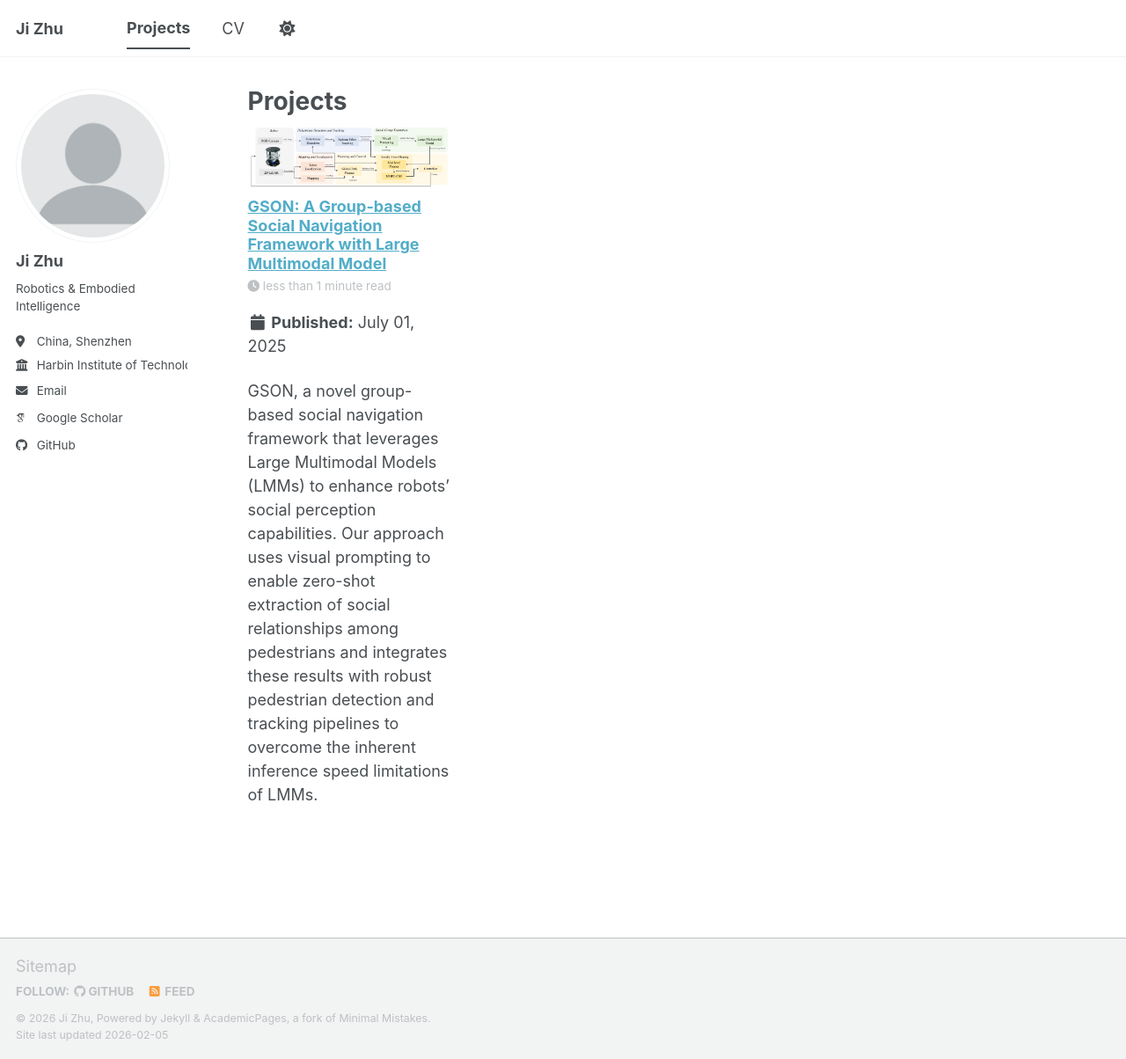
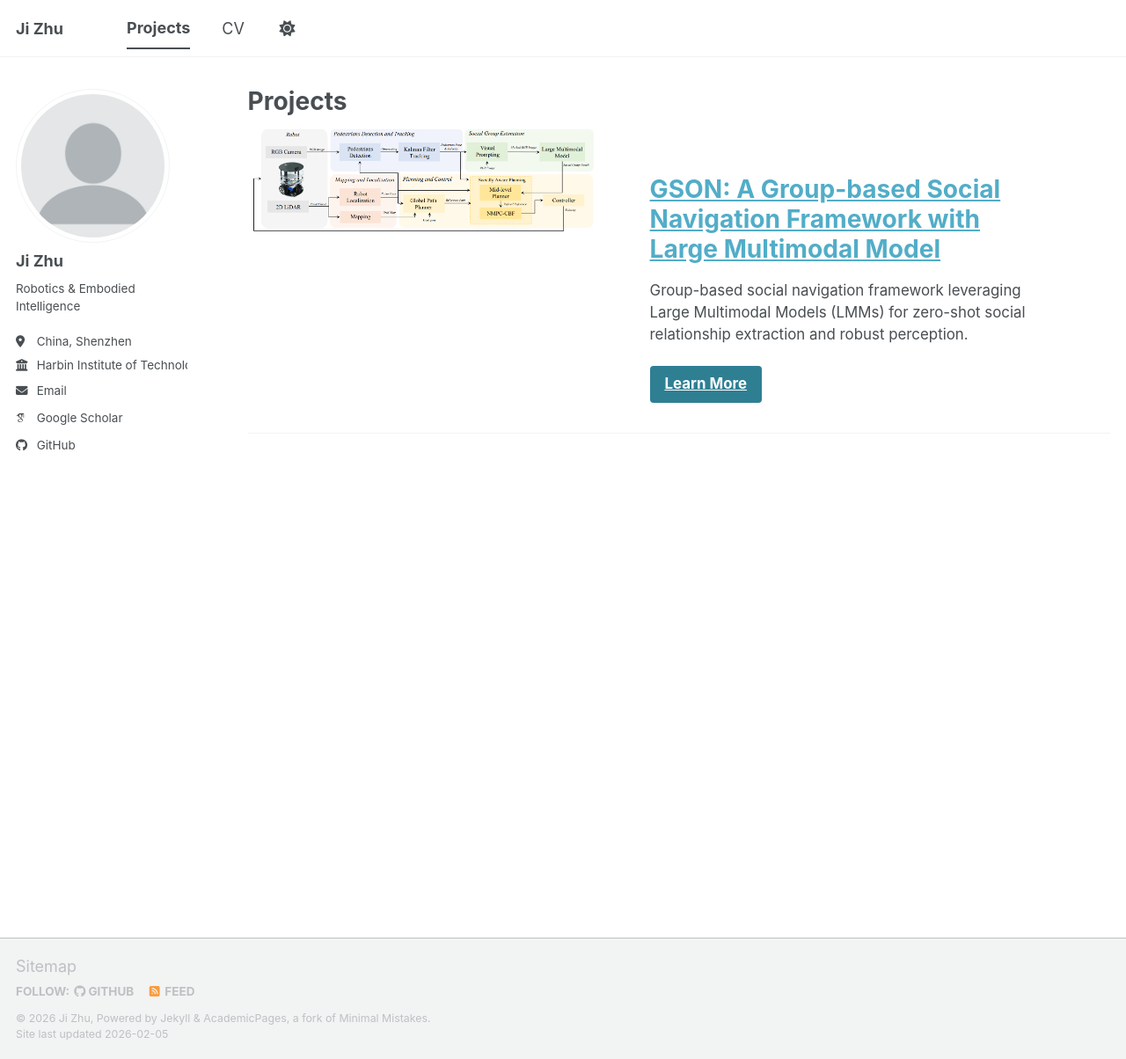
Before and after one commit to qitanda/qitanda.cn, a Jekyll site: the page built from _pages/year-archive.html, in a window 1280 px wide and 1204 px high. Shown: the whole window at 88% size. Built offline with Jekyll 4.4.1, drawn with Linux system fonts in a browser that asks for light colours; some web fonts are replaced; a script bundle is joined from its source files by our own code; library files that are not in the unit come from our copies.

Commit message:
add GSON2

```diff
--- a/_pages/year-archive.html
+++ b/_pages/year-archive.html
@@ -8,8 +8,44 @@ redirect_from:
 ---
 
 {% include base_path %}
-<div class="grid__wrapper">
+<div class="feature__wrapper">
   {% for post in site.posts reversed %}
-    {% include archive-single.html type="grid" %}
+    {% if post.header.teaser %}
+      {% capture teaser %}{{ post.header.teaser }}{% endcapture %}
+    {% else %}
+      {% assign teaser = site.teaser %}
+    {% endif %}
+
+    <div class="feature__item--left">
+      <div class="archive__item">
+        {% if teaser %}
+          <div class="archive__item-teaser">
+            <a href="{{ base_path }}{{ post.url }}" rel="permalink">
+              <img src=
+                {% if teaser contains "://" %}
+                  "{{ teaser }}"
+                {% else %}
+                  "{{ teaser | prepend: "/images/" | prepend: base_path }}"
+                {% endif %}
+                alt="">
+            </a>
+          </div>
+        {% endif %}
+
+        <div class="archive__item-body">
+          <h2 class="archive__item-title" itemprop="headline">
+            <a href="{{ base_path }}{{ post.url }}" rel="permalink">{{ post.title }}</a>
+          </h2>
+
+          {% if post.excerpt %}
+            <div class="archive__item-excerpt" itemprop="description">
+              {{ post.excerpt | markdownify }}
+            </div>
+          {% endif %}
+
+          <p><a href="{{ base_path }}{{ post.url }}" class="btn">Learn More</a></p>
+        </div>
+      </div>
+    </div>
   {% endfor %}
 </div>
--- a/_posts/2025-07-01-gson.md
+++ b/_posts/2025-07-01-gson.md
@@ -2,12 +2,23 @@
 title: 'GSON: A Group-based Social Navigation Framework with Large Multimodal Model'
 date: 2025-07-01
 permalink: /projects/GSON/
+excerpt: "Group-based social navigation framework leveraging Large Multimodal Models (LMMs) for zero-shot social relationship extraction and robust perception."
 tags:
   - Social Navigation
   - Multimodal Large Language Model
   - Path Planning
+author_profile: false
 header:
   teaser: projects/GSON/pipeline.png
 ---
 
 GSON, a novel group-based social navigation framework that leverages Large Multimodal Models (LMMs) to enhance robots’ social perception capabilities. Our approach uses visual prompting to enable zero-shot extraction of social relationships among pedestrians and integrates these results with robust pedestrian detection and tracking pipelines to overcome the inherent inference speed limitations of LMMs.
+
+## Overview
+![Pipeline](/images/projects/GSON/pipeline.png)
+
+## Demo Video
+<iframe width="100%" height="520" src="https://www.youtube.com/watch?v=mqkMAY0yAAk" frameborder="0" allowfullscreen></iframe>
+
+## Details
+With the increasing presence of service robots and autonomous vehicles in human environments, navigation systems need to evolve beyond simple destination reach to incorporate social awareness. This paper introduces GSON, a novel group-based social navigation framework that leverages Large Multimodal Models (LMMs) to enhance robots' social perception capabilities. Our approach uses visual prompting to enable zero-shot extraction of social relationships among pedestrians and integrates these results with robust pedestrian detection and tracking pipelines to overcome the inherent inference speed limitations of LMMs. The planning system incorporates a mid-level planner that sits between global path planning and local motion planning, effectively preserving both global context and reactive responsiveness while avoiding disruption of the predicted social group. We validate GSON through extensive real-world mobile robot navigation experiments involving complex social scenarios such as queuing, conversations, and photo sessions. Comparative results show that our system significantly outperforms existing navigation approaches in minimizing social perturbations while maintaining comparable performance on traditional navigation metrics.
```
